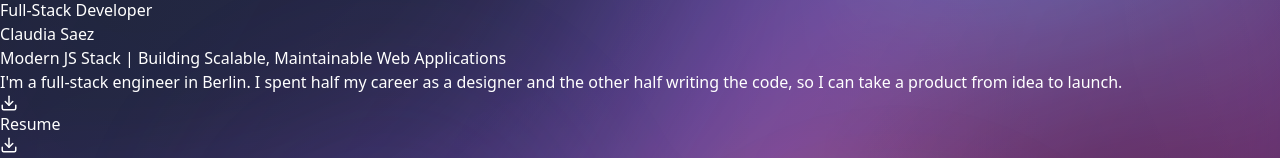
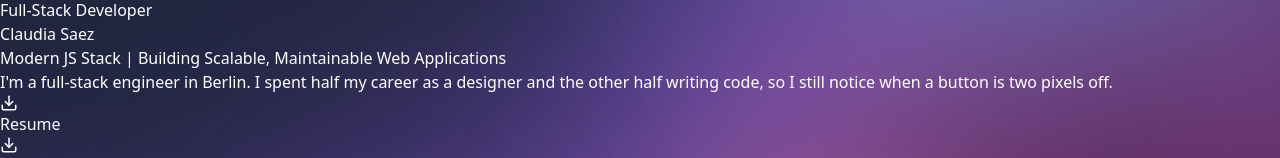
Before and after one commit to Clorostica/Clorostica, a React (Vite) app: page / in a window 1280 px wide. Shown: the part 352-510 px from the top of the page. Built offline with nearby package versions, Linux system fonts and the light colour scheme.

Commit message:
About: replace generic intro ending with a more personal line

```diff
--- a/src/i18n/translations.js
+++ b/src/i18n/translations.js
@@ -32,7 +32,7 @@ export const translations = {
         role: "full-stack engineer",
         mid: " in ",
         city: "Berlin",
-        post: ". I spent half my career as a designer and the other half writing the code, so I can take a product from idea to launch.",
+        post: ". I spent half my career as a designer and the other half writing code, so I still notice when a button is two pixels off.",
       },
     },
     experience: {
@@ -179,7 +179,7 @@ export const translations = {
         role: "ingeniera full-stack",
         mid: " en ",
         city: "Berlín",
-        post: ". Pasé la mitad de mi carrera como diseñadora y la otra mitad escribiendo el código, así que puedo llevar un producto de la idea al lanzamiento.",
+        post: ". Pasé la mitad de mi carrera como diseñadora y la otra mitad programando, así que todavía me doy cuenta cuando un botón está dos píxeles fuera de lugar.",
       },
     },
     experience: {
@@ -326,7 +326,7 @@ export const translations = {
         role: "Full-Stack-Entwicklerin",
         mid: " in ",
         city: "Berlin",
-        post: ". Die Hälfte meiner Laufbahn war ich Designerin, die andere Hälfte habe ich den Code geschrieben – so bringe ich ein Produkt von der Idee bis zum Launch.",
+        post: ". Die Hälfte meiner Laufbahn war ich Designerin, die andere Hälfte habe ich programmiert – deshalb fällt mir immer noch auf, wenn ein Button zwei Pixel daneben liegt.",
       },
     },
     experience: {
```
